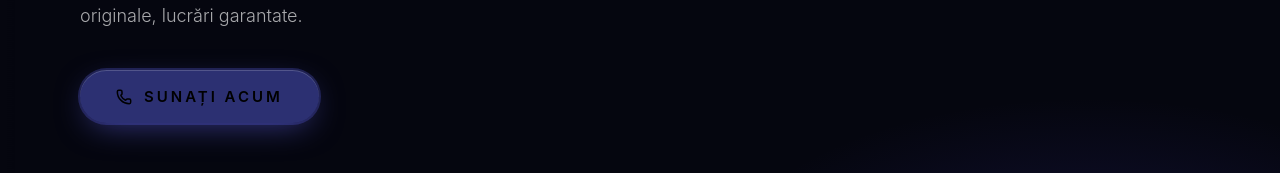
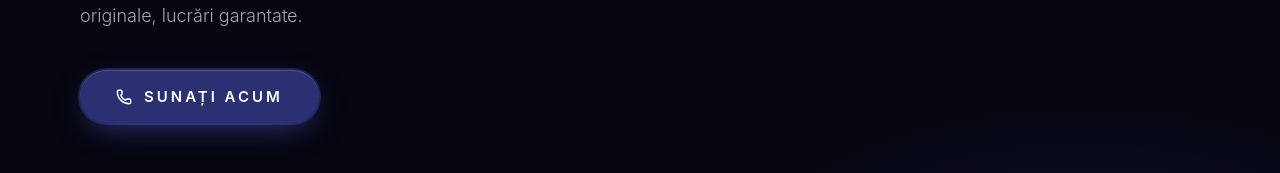
Before and after one commit to Dariusb17/remix-of-serviceauto-template, a React (Vite) app: page / in a window 1280 px wide. Shown: the part 430-603 px from the top of the page. Built offline with nearby package versions, Linux system fonts and the light colour scheme.

Commit message:
Changes
Co-authored-by: Dariusb17 <205362431+Dariusb17@users.noreply.github.com>

```diff
--- a/src/components/landing/Hero.tsx
+++ b/src/components/landing/Hero.tsx
@@ -119,9 +119,9 @@ export function Hero({
               animation:
                 "fade-in 800ms ease-out 900ms forwards, pulse-glow 2.4s ease-in-out 1700ms infinite",
             }}
-            className={`group mt-10 inline-flex items-center gap-3 rounded-full px-9 py-4 text-sm font-semibold uppercase tracking-[0.2em] text-black transition-all hover:-translate-y-0.5 sm:text-[15px] ${
+            className={`group mt-10 inline-flex items-center gap-3 rounded-full px-9 py-4 text-sm font-semibold uppercase tracking-[0.2em] text-white transition-all hover:-translate-y-0.5 sm:text-[15px] ${
               hasPhone
-                ? "bg-primary hover:brightness-110"
+                ? "bg-gradient-to-r from-primary via-indigo-500 to-indigo-600 hover:brightness-110"
                 : "cursor-not-allowed bg-primary/40"
             }`}
           >
@@ -129,7 +129,7 @@ export function Hero({
             <span>Sunați acum</span>
             {hasPhone && (
               <>
-                <span className="h-4 w-px bg-black/30" />
+                <span className="h-4 w-px bg-white/30" />
                 <span className="text-[15px] font-semibold tracking-normal tabular-nums">
                   {phone}
                 </span>
```
